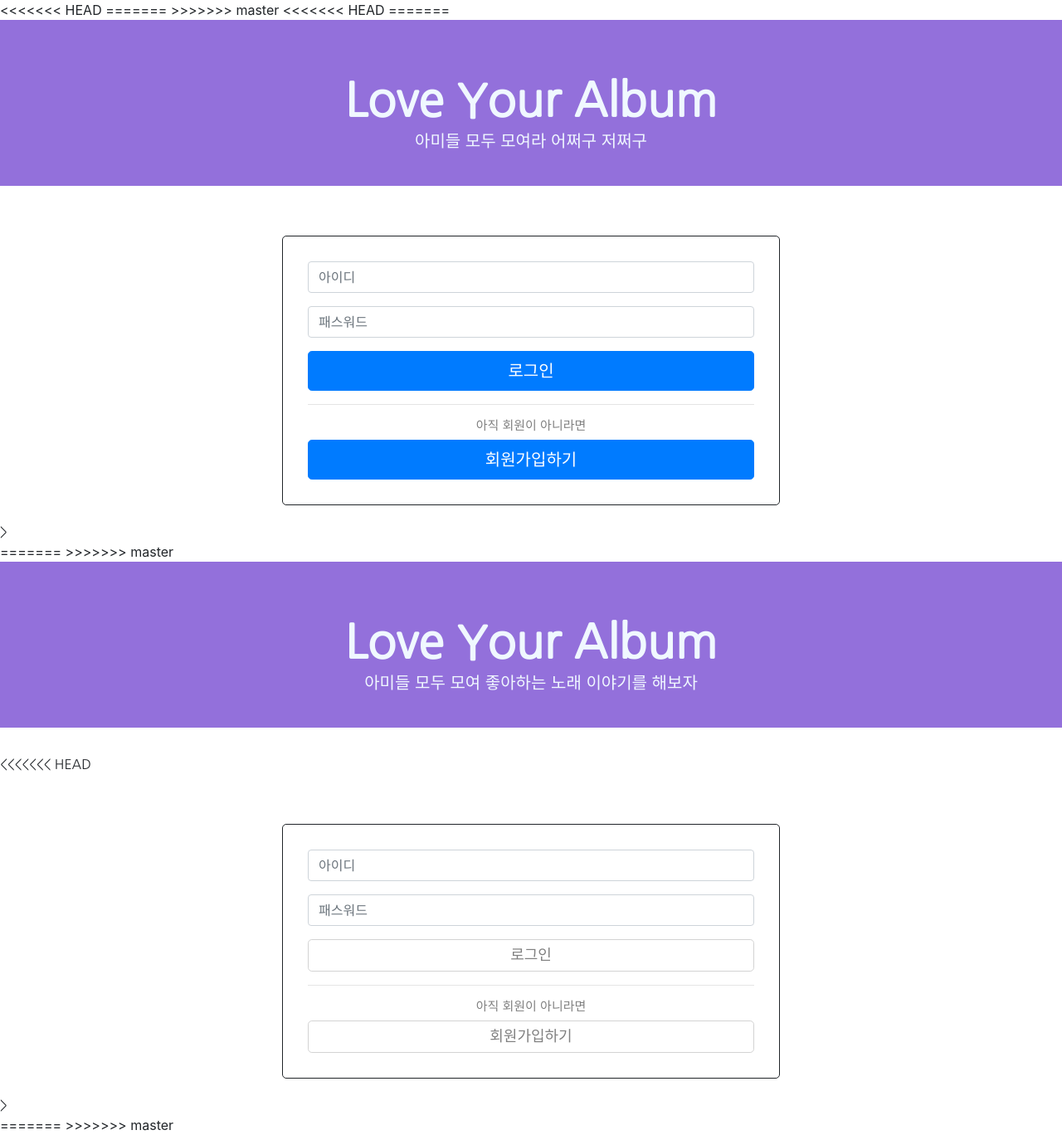
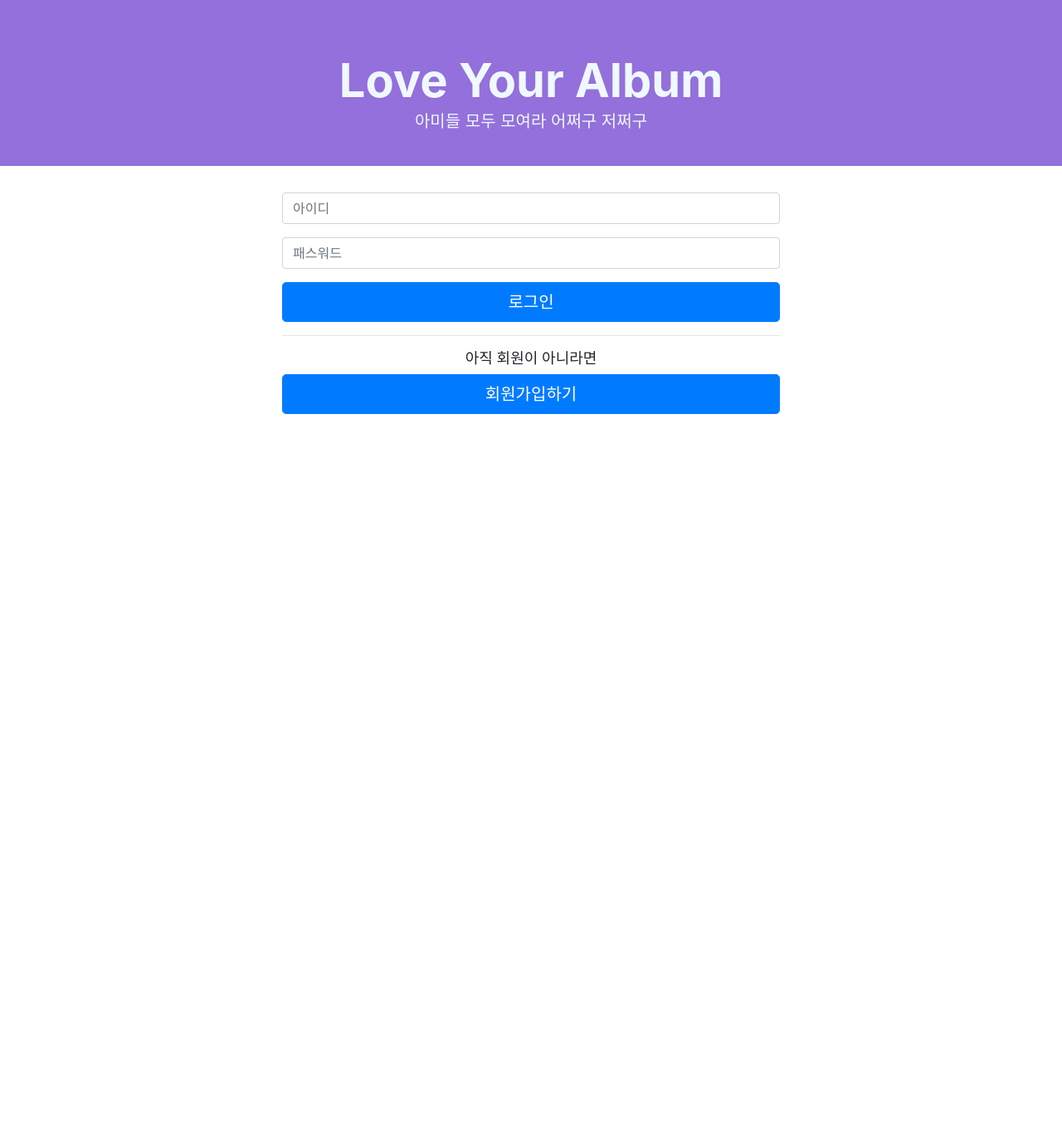
Before and after one commit to ebohoon/hanghae99-30-mini-project, a Flask app: page /login in a window 1280 px wide. Shown: the whole page at 83% size. After the commit the page ends 499 px from the top, so only its background shows below. Run offline with Flask 2, Linux system fonts and the light colour scheme; some libraries are stand-ins or nearby versions.

Commit message:
로그인 페이지 구현

```diff
--- a/app.py
+++ b/app.py
@@ -1,4 +1,4 @@
-from flask import Flask, render_template, jsonify, request, flash
+from flask import Flask, render_template, jsonify, request, flash, session
 app = Flask(__name__)
 
 ##파이 몽고 DB
@@ -29,12 +29,39 @@ def header():
 def footer():
     return render_template('footer.html')
 
-
+## 로그인 페이지로 이동
 @app.route('/login')
 def login():
     return render_template('login.html')
 
+@app.route('/login_main', methods=['GET', 'POST'])
+def member_login():
+    if request.method == 'GET':
+        return render_template('login.html')
+    elif request.method == 'POST':
+        userid = request.form.get("userid", type=str)
+        pw = request.form.get("userPW", type=str)
 
+        if userid == "":
+            flash("아이디를 입력하세요")
+            return render_template('login.html')
+        elif pw == "":
+            flash("비밀번호를 입력하세요")
+            return render_template('login.html')
+        else:
+            users = db.users
+            id_check = users.find_one({"userid": userid})
+            # print(id_check["pw"])
+            # print(generate_password_hash(pw))
+            if id_check is None:
+                flash("아이디가 존재하지 않습니다.")
+                return render_template('login.html')
+            elif id_check["pw"] == pw:
+                session["logged_in"] = userid
+                return render_template('index.html' , userid = userid)
+            else:
+                flash("비밀번호가 틀렸습니다.")
+                return render_template('login.html')
 @app.route('/albumdata')
 def albumdata():
     return render_template('albumdata.html')
--- a/templates/login.html
+++ b/templates/login.html
@@ -1,7 +1,13 @@
-<<<<<<< HEAD
-=======
+{% with messages = get_flashed_messages() %}
+{% if messages %}
+<script>
+    alert("{{messages[-1]}}")
+</script>
+{% endif %}
+{% endwith %}
 
->>>>>>> master
+
+
 <!DOCTYPE html>
 <html lang="ko">
 
@@ -13,8 +19,6 @@
     <meta charset="utf-8">
     <meta name="viewport" content="width=device-width, initial-scale=1, shrink-to-fit=no">
 
-<<<<<<< HEAD
-=======
     <!-- Bootstrap CSS -->
     <link rel="stylesheet" href="https://maxcdn.bootstrapcdn.com/bootstrap/4.0.0/css/bootstrap.min.css"
         integrity="sha384-Gn5384xqQ1aoWXA+058RXPxPg6fy4IWvTNh0E263XmFcJlSAwiGgFAW/dAiS6JXm" crossorigin="anonymous">
@@ -36,7 +40,6 @@
 
     <!-- Custom CSS -->
     <style>
-
         .jumbotron-fluid {
 
             background-color: mediumpurple;
@@ -65,18 +68,15 @@
         .login-area {
 
             width: 600px;
-            margin: auto;;
+            margin: auto;
+            ;
 
         }
-
-
     </style>
 
 
     <script>
-
-        //회원가입 페이지로 이동
-
+        //에헿
     </script>
 
 </head>
@@ -94,31 +94,24 @@
     </section>
 
     <!-- 로그인 박스 -->
-<section class=">
     <div class=" ">
-
-<!-- 로그인 박스 -->
-<div class=" ">
-
         <article>
-        <div class=" ">
-            <div class="login-area">
-
+            <form method="post" action="/login_main" class="login-area">
                 <!-- 아이디 -->
                 <div class="input-group mb-3">
                     <input type="text" class="form-control" placeholder="아이디" aria-label="uer_id"
-                           aria-describedby="basic-addon1">
+                        aria-describedby="basic-addon1" name="userid">
                 </div>
 
                 <!-- 비밀번호 -->
                 <div class="input-group mb-3">
-                    <input type="text" class="form-control" placeholder="패스워드" aria-label="password"
-                           aria-describedby="basic-addon1">
+                    <input type="password" class="form-control" placeholder="패스워드" aria-label="password"
+                        aria-describedby="basic-addon1" name="userPW">
                 </div>
 
                 <!-- 로그인 버튼 -->
                 <div class=" ">
-                    <button type="button" class="btn btn-primary btn-lg btn-block">로그인</button>
+                    <button type="submit" class="btn btn-primary btn-lg btn-block">로그인</button>
                 </div>
 
                 <!-- 구분선 -->
@@ -127,12 +120,11 @@
                 <!-- 회원가입 -->
                 <h4 class="if_not_registered_yet">아직 회원이 아니라면</h4>
                 <div class=" ">
-                    <button type="button" class="btn btn-primary btn-lg btn-block">회원가입하기</button>
+                    <button type="button" class="btn btn-primary btn-lg btn-block" onclick="location.href='/'" >회원가입하기</button>
                 </div>
 
-            </div>
-            >
-        </div>
+            </form>
+
         </article>
     </div>
     <!-- End of 로그인 박스 -->
@@ -143,167 +135,3 @@
 </body>
 
 </html>
-=======
->>>>>>> master
-    <!-- Bootstrap CSS -->
-    <link rel="stylesheet" href="https://maxcdn.bootstrapcdn.com/bootstrap/4.0.0/css/bootstrap.min.css"
-          integrity="sha384-Gn5384xqQ1aoWXA+058RXPxPg6fy4IWvTNh0E263XmFcJlSAwiGgFAW/dAiS6JXm" crossorigin="anonymous">
-
-    <!-- Optional JavaScript -->
-    <!-- jQuery first, then Popper.js, then Bootstrap JS -->
-    <script src="https://ajax.googleapis.com/ajax/libs/jquery/3.5.1/jquery.min.js"></script>
-    <script src="https://cdnjs.cloudflare.com/ajax/libs/popper.js/1.12.9/umd/popper.min.js"
-            integrity="sha384-ApNbgh9B+Y1QKtv3Rn7W3mgPxhU9K/ScQsAP7hUibX39j7fakFPskvXusvfa0b4Q"
-            crossorigin="anonymous"></script>
-    <script src="https://maxcdn.bootstrapcdn.com/bootstrap/4.0.0/js/bootstrap.min.js"
-            integrity="sha384-JZR6Spejh4U02d8jOt6vLEHfe/JQGiRRSQQxSfFWpi1MquVdAyjUar5+76PVCmYl"
-            crossorigin="anonymous"></script>
-
-    <!--Font -->
-    <link rel="preconnect" href="https://fonts.googleapis.com">
-    <link rel="preconnect" href="https://fonts.gstatic.com" crossorigin>
-    <link href="https://fonts.googleapis.com/css2?family=Nanum+Gothic&display=swap" rel="stylesheet">
-
-
-    <!-- Bulma -->
-
-
-    <!-- Custom CSS -->
-    <style>
-
-        .jumbotron-fluid {
-
-            background-color: mediumpurple;
-            height: 200px;
-        }
-
-        .display-4 {
-
-            font-weight: bold;
-            color: aliceblue;
-            text-align: center;
-            margin: auto;
-        }
-
-        .lead {
-            color: aliceblue;
-            text-align: center;
-        }
-
-        .if_not_registered_yet {
-
-            font-size: 18px;
-            text-align: center;
-        }
-
-        .login-area {
-
-            width: 600px;
-            margin: 60px auto 20px auto;
-            border-color: lightgrey;
-            border: solid;
-            border-width: 1px;
-            padding: 30px;
-            border-radius: 5px;
-
-
-        }
-
-        .btn-white {
-            background-color: white;
-            color: gray;
-            border-color: lightgray;
-            padding: 5px;
-            font-size: 18px;
-
-        }
-
-        .if_not_registered_yet {
-
-            color: gray;
-            font-size: 15px;
-        }
-
-        .btn-primary:hover, .btn-primary:focus, .btn-primary:active  {
-            background-color: lightgray !important;
-            border-color: lightgray !important;
-        }
-
-        *{
-            font-family: 'Nanum Gothic', sans-serif;
-        }
-
-
-    </style>
-
-
-    <script>
-
-        //회원가입 페이지로 이동
-
-    </script>
-
-</head>
-
-<body>
-
-<!-- 상단 타이틀 -->
-<section class="top-area">
-    <div class="jumbotron jumbotron-fluid">
-        <div class="container">
-            <h1 class="display-4">Love Your Album</h1>
-            <p class="lead">아미들 모두 모여 좋아하는 노래 이야기를 해보자 </p>
-        </div>
-    </div>
-<<<<<<< HEAD
-</section>
-
-
-<!-- 로그인 박스 -->
-<div class=" ">
-
-    <article>
-        <div class=" ">
-            <div class="login-area">
-
-                <!-- 아이디 -->
-                <div class="input-group mb-3">
-                    <input type="text" class="form-control" placeholder="아이디" aria-label="uer_id"
-                           aria-describedby="basic-addon1">
-                </div>
-
-                <!-- 비밀번호 -->
-                <div class="input-group mb-3">
-                    <input type="text" class="form-control" placeholder="패스워드" aria-label="password"
-                           aria-describedby="basic-addon1">
-                </div>
-
-                <!-- 로그인 버튼 -->
-                <div class="">
-                    <button type="button" class="btn btn-primary btn-white btn-lg btn-block">로그인</button>
-                </div>
-
-                <!-- 구분선 -->
-                <hr>
-
-                <!-- 회원가입 -->
-                <h5 class="if_not_registered_yet">아직 회원이 아니라면</h5>
-                <div class=" ">
-                    <button type="button" class="btn btn-white btn-primary btn-lg btn-block">회원가입하기</button>
-                </div>
-
-            </div>
-            >
-        </div>
-    </article>
-</div>
-<!-- End of 로그인 박스 -->
-
-
-</body>
-
-</html>
-=======
-  </form>
-
->>>>>>> master
```
Lines whose indentation alone changed are shown as unchanged.
